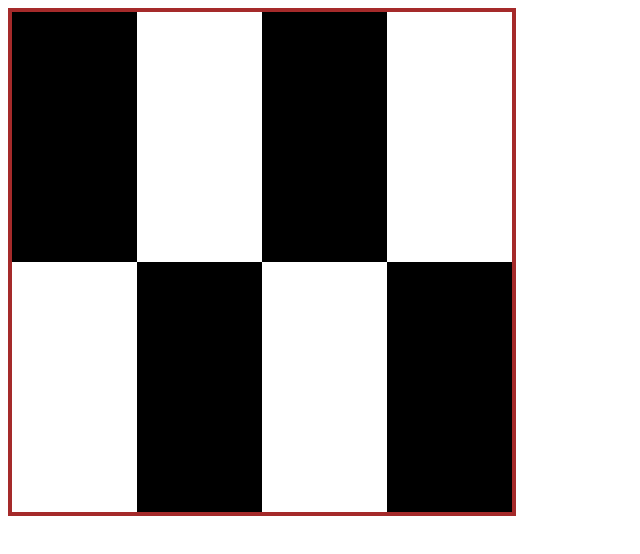
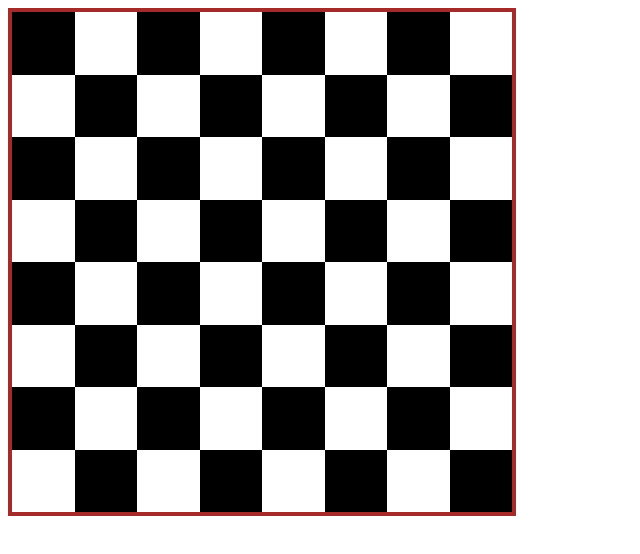
Before and after one commit to netshim/chess8-8, a plain HTML site: page index.html in a window 1280 px wide. Shown: the whole page, without its empty margins (0-640 px from the left). Drawn offline with Linux system fonts and the light colour scheme.

Commit message:
Update style.css to 8*8

```diff
--- a/style.css
+++ b/style.css
@@ -3,8 +3,8 @@
     height: 500px;
     border: 4px solid brown;
     display: grid;
-    grid-template-columns: repeat(4,1fr);
-    grid-template-rows: repeat(4,1fr);
+    grid-template-columns: repeat(8,1fr);
+    grid-template-rows: repeat(8,1fr);
 }
 .item{
     background-color: black;
```
